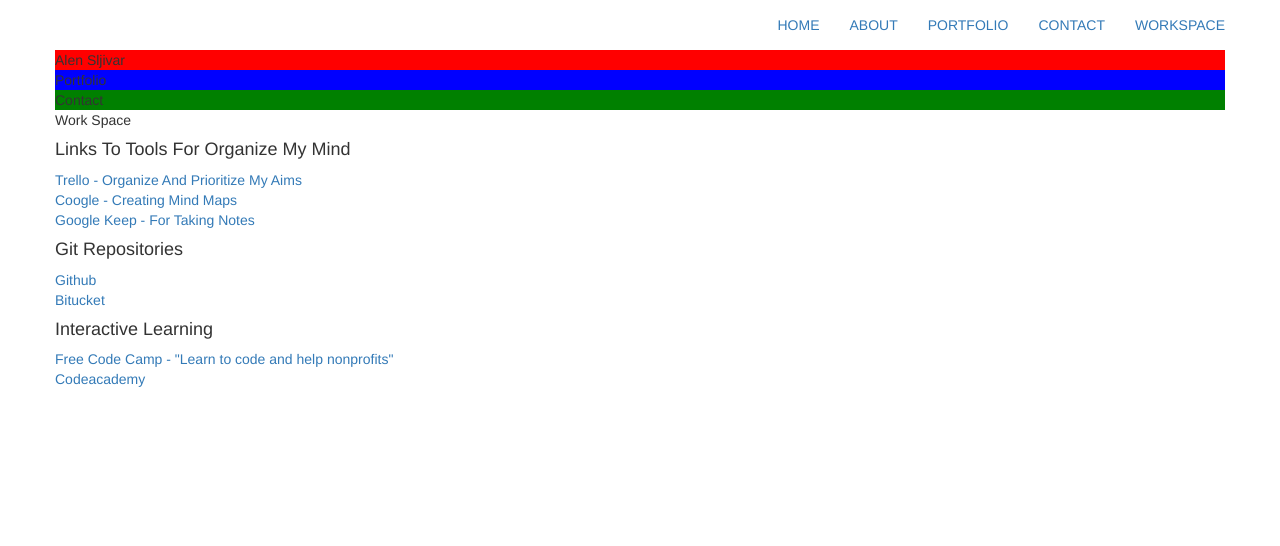
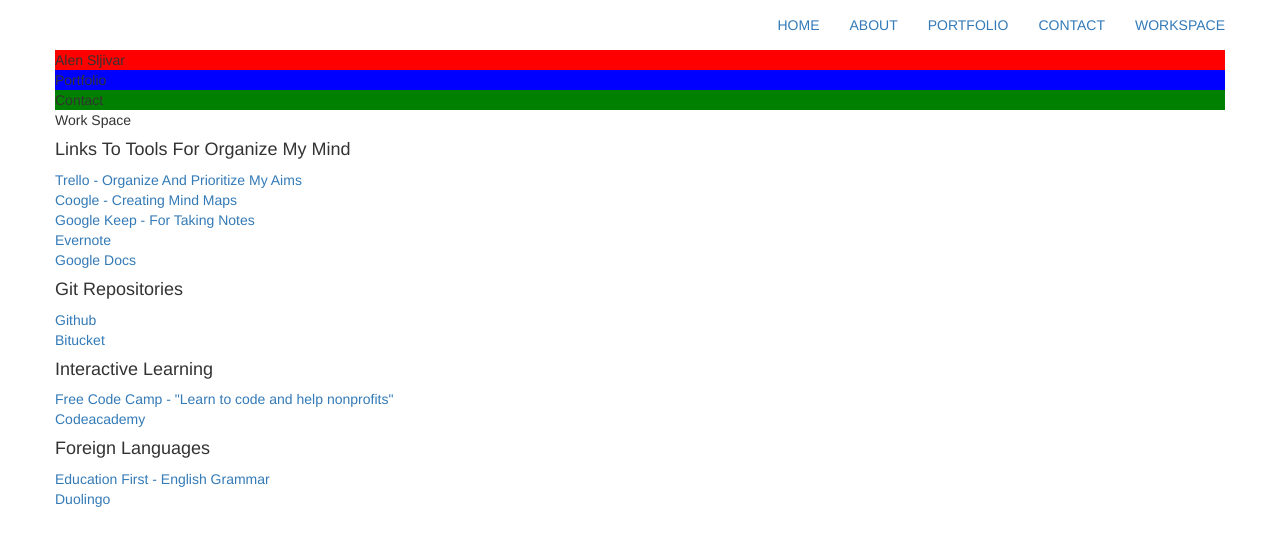
Before and after one commit to machy44/alensljivar.com, a website: page index.html in a window 1280 px wide. Drawn offline with nearby package versions, Linux system fonts and the light colour scheme.

Commit message:
Added google docs and evernote
Added google docs and evernote to index hml

```diff
--- a/index.html
+++ b/index.html
@@ -25,13 +25,19 @@
     <h4>Links To Tools For Organize My Mind</h4>
     <a href="https://trello.com/" target="_blank">Trello - Organize And Prioritize My Aims</a></br>
     <a href="https://coggle.it//" target="_blank">Coogle - Creating Mind Maps</a></br>
-    <a href="https://www.google.com/keep/" target="_blank">Google Keep - For Taking Notes</a>
+    <a href="https://www.google.com/keep/" target="_blank">Google Keep - For Taking Notes</a></br>
+    <a href="https://www.evernote.com/" target="_blank">Evernote</a></br>
+    <a href="https://docs.google.com" target="_blank">Google Docs</a>
     <h4>Git Repositories</h4>
     <a href="https://github.com/" target="_blank">Github</a></br>
     <a href="https://bitbucket.org/" target="_blank">Bitucket</a></br>
     <h4>Interactive Learning</h4>
     <a href="https://www.freecodecamp.org" target="_blank">Free Code Camp - "Learn to code and help nonprofits"</a></br>
     <a href="https://www.codecademy.com/" target="_blank">Codeacademy</a></br>
+    <h4>Foreign Languages</h4>
+      <a href="https://www.ef.com/english-resources/english-grammar/" target="_blank">Education First - English Grammar</a></br>
+      <a href="https://www.duolingo.com/" target="_blank">Duolingo</a></br>
+
   </section>
   <footer></footer>
 
```
